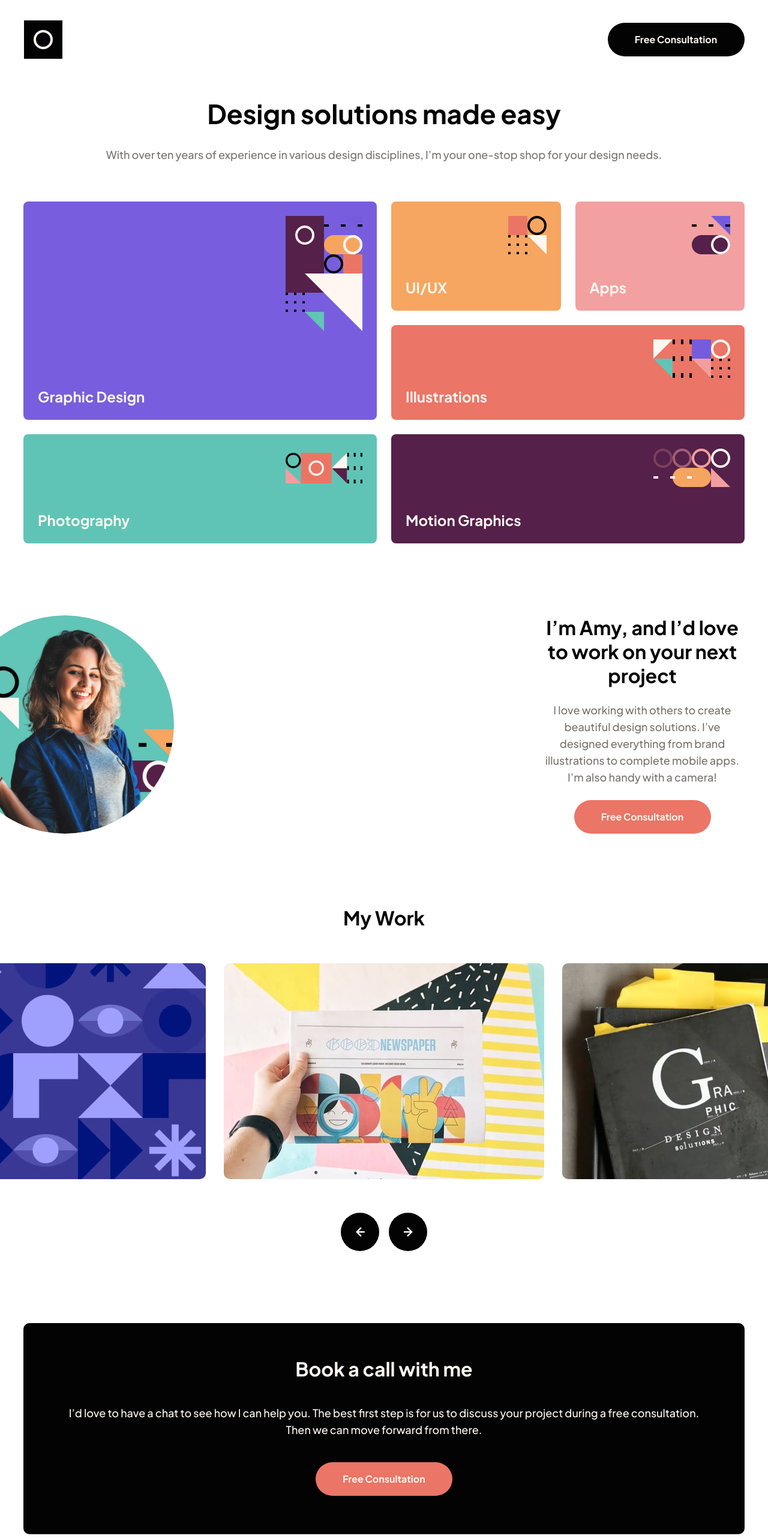
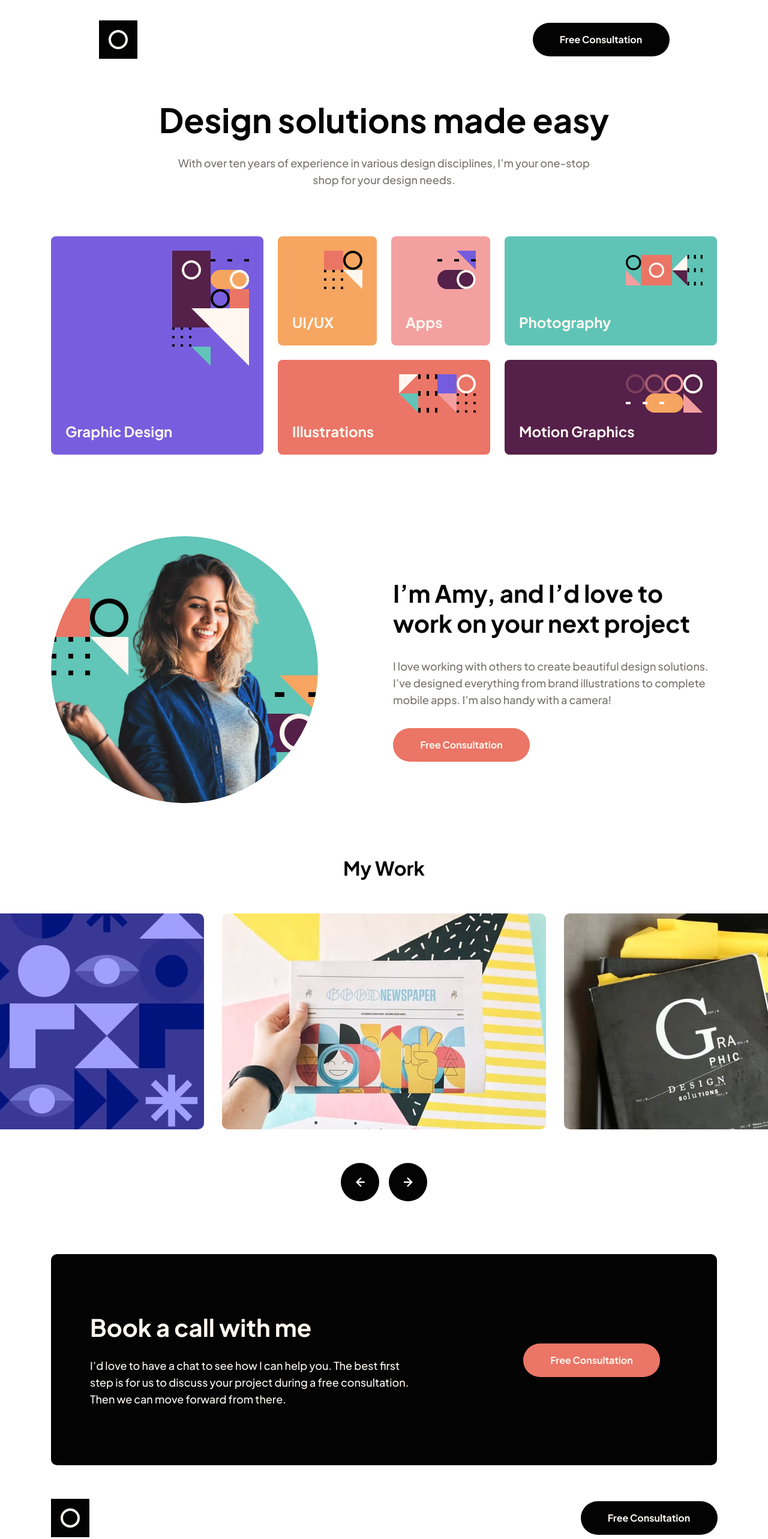
Before and after one commit to Jason-Donmoyer/single-page-design-portfolio, a plain HTML site: page index.html in a window 1280 px wide. Shown: the top 2566 px of the page at 60% size. Drawn offline with Linux system fonts and the light colour scheme.

Commit message:
HTML, CSS, JS: -HTML: --added comments to index.html -CSS: --styles for desktop --active styles -JS: --cleadned up comments

```diff
--- a/css/styles.css
+++ b/css/styles.css
@@ -154,8 +154,7 @@ body {
 
 /* Grid Container */
 .skills-grid-container {
-  /* height: 72.75rem; */
-  margin: 2rem 1rem 0rem 1rem;
+  margin: 0rem 1rem 0rem 1rem;
   display: grid;
   grid-template-columns: 1fr 1fr;
   grid-gap: 1.5rem;
@@ -173,7 +172,6 @@ body {
   display: flex;
   flex-direction: column;
   justify-content: space-between;
-  /* align-items: flex-end; */
   border-radius: 0.5rem;
 }
 
@@ -375,29 +373,22 @@ body {
   width: 88.125rem;
   display: flex;
   justify-content: center;
-  transition: transform 400ms ease-in;
-  /* position: relative; */
+  /* transition: transform 400ms ease-in; */
 }
 
 
 /* Slide */
 .slide {
   height: 11.25rem;
+  min-width: 16.875rem;
   width: 72vw;
   margin-left: 0.46875rem;
   margin-right: 0.46875rem;
-  /* position: relative; */
   background-color: var(--main-nuetral-color);
   background-size: cover;
   background-repeat: no-repeat;
   background-position: center;
   border-radius: 0.625rem;
-}
-
-
-/* Slide Hidden */
-.slide-hidden {
-  display: none;
 }
 
 
@@ -487,8 +478,15 @@ body {
 }
 
 
+/* Contact Info Copy Container */
+.contact-info-copy-container {
+  margin-bottom: 1.5rem;
+}
+
+
 /* Contact Info Headline h4 */
 .contact-info-headline {
+  margin-bottom: 1.5rem;
   font-size: 1.625rem;
   line-height: 2.0625rem;
   font-weight: var(--fw-bold);
@@ -578,8 +576,7 @@ body {
 
   /* Grid Container */
   .skills-grid-container {
-    /* height: 72.75rem; */
-    margin: 4rem 2.4375rem 0rem 2.4375rem;
+    margin: 0rem 2.4375rem 0rem 2.4375rem;
     grid-template-columns: 1fr 1fr 1fr 1fr;
     grid-template-areas: "gd-area gd-area uiux-area apps-area"
                         "gd-area gd-area ill-area ill-area"
@@ -650,7 +647,8 @@ body {
   /* Slide */
   .slide {
     height: 22.5rem;
-    width: 72vw;
+    min-width: 33.75rem;
+    width: 70vw;
     margin-left: 0.9375rem;
     margin-right: 0.9375rem;
   }
@@ -663,8 +661,15 @@ body {
   }
 
 
+  /* Contact Info Copy Container */
+  .contact-info-copy-container {
+    margin-bottom: 1.625rem;
+  }
+
+
   /* Contact Info Headline h4 */
   .contact-info-headline {
+    margin-bottom: 1.625rem;
     font-size: 2rem;
     line-height: 2.5rem;
   }
@@ -680,11 +685,167 @@ body {
   /* Footer */
   .footer {
     margin: 0rem 2.46875rem 3.5rem 2.46875rem;
-    display: flex;
-    align-items: center;
-    justify-content: space-between;
+  }
+
+}
+
+
+/***************************************************************/
+
+/***************************************************************/
+
+
+/* DESKTOP */
+/* 1280px */
+
+
+@media screen and (min-width: 1280px) {
+
+
+  /* Header */
+  .header {
+    margin-left: 10.28125rem;
+    margin-right: 10.28125rem;
   }
 
 
+  /* Hero */
+  .hero {
+    max-width: 47rem;
+    margin: 4.125rem auto 5rem auto;
+  }
+
+
+  /* Main Headline h1 */
+  .main-headline {
+    margin-bottom: 1.4375rem;
+    font-size: 3.5rem;
+    line-height: 4.4375rem;
+  }
+
+
+  /* Hero Copy */
+  .hero-copy {
+    margin-right: 0.6875rem;
+    margin-left: 0.6875rem;
+  }
+
+
+  /* Grid Container */
+  .skills-grid-container {
+    max-width: 69.375rem;
+    margin: 0rem auto;
+    grid-template-columns: 1fr 1fr 1fr 1fr 1fr 1fr;
+    grid-template-areas: "gd-area gd-area uiux-area apps-area photo-area photo-area"
+                        "gd-area gd-area ill-area ill-area mg-area mg-area";
+  }
+
+
+  /* UI/UX Grid Container */
+  /* Apps Grid Container */
+  /* Photography Grid Container */
+  .uiux-container,
+  .apps-container,
+  .photo-container {
+    height: 11.375rem;
+  }
+
+
+  /* Illustration Grid Container */
+  /* Motion Graphics Grid Container */
+  .ill-container,
+  .mg-container {
+    height: 9.875rem;
+  }
+
+
+  /* Main Info Container */
+  .main-info-container {
+    max-width: 69.375rem;
+    margin: 8.5rem auto 5.5rem auto;
+  }
+
+
+  /* Main Info Image */
+  .main-info-img {
+    width: 27.8125rem;
+    height: 27.8125rem;
+    position: initial;
+    left: 0px;
+  }
+
+
+  /* Main Info Copy Container */
+  .main-info-copy-container {
+    height: 19.125rem;
+    flex-basis: 33.75rem;
+    text-align: left;
+    align-items: flex-start;
+  }
+
+
+  /* Main Info Headline h2*/
+  .main-info-headline {
+    font-size: 2.5rem;
+    line-height: 3.125rem;
+  }
+
+
+  /* Contact Info Container */
+  .contact-info-container {
+    max-width: 69.375rem;
+    margin: 5.5rem auto 3.5rem auto;
+    padding: 5.0625rem 5.9375rem 5rem 4.0625rem;
+    flex-direction: row;
+  }
+
+
+  /* Contact Info Copy Container */
+  .contact-info-copy-container {
+    max-width: 33.75rem;
+    margin-bottom: 0rem;
+    text-align: left;
+  }
+
+
+  /* Contact Info Headline h4 */
+  .contact-info-headline {
+    margin-bottom: 1.5625rem;
+    font-size: 2.5rem;
+    line-height: 3.125rem;
+  }
+
+
+  /* Footer */
+  .footer {
+    max-width: 69.4375rem;
+    margin: 0rem auto 4rem auto;
+  }
+
+
+  /* ACTIVE STATES */
+
+
+  /* Free Consultation Button */
+  /* Slideshow Buttons */
+  .free-consultation-btn:hover,
+  .ss-btn:hover {
+    cursor: pointer;
+  }
+
+
+  /* Button Dark BG */
+  /* Slideshow Buttons */
+  .btn-dark:hover,
+  .ss-btn:hover {
+    background-color: var(--gd-bg-color);
+  }
+
+
+  /* Button Bright BG */
+  .btn-bright:hover {
+    background-color: var(--uiux-bg-color);
+  }
+
 
 }
--- a/index.html
+++ b/index.html
@@ -12,18 +12,21 @@
 </head>
 <body>
 
+  <!-- Header Start -->
   <header class="header">
     <div class="logo"></div>
     <div class="free-consultation-btn btn-dark">Free Consultation</div>
   </header>
+  <!-- Header End -->
 
-
+  <!-- Hero Start -->
   <div class="hero">
     <h1 class="main-headline">Design solutions made easy</h1>
     <p class="hero-copy">With over ten years of experience in various design disciplines, I’m your one-stop shop for your design needs.</p>
   </div>
+  <!-- Hero End -->
 
-
+  <!-- Skills Grid Container Start -->
   <div class="skills-grid-container">
 
     <div class="skills-container gd-container">
@@ -69,8 +72,9 @@
     </div>
 
   </div>
+  <!-- Skills Grid Container End -->
 
-
+  <!-- Main Info Container Start -->
   <div class="main-info-container">
     <div class="main-info-img"></div>
     <div class="main-info-copy-container">
@@ -80,8 +84,9 @@
       <div class="free-consultation-btn btn-bright">Free Consultation</div>
     </div>
   </div>
+  <!-- Main Info Container End -->
 
-
+  <!-- Slideshow Container Start -->
   <div class="slideshow-container">
     <h3 class="slideshow-headline">My Work</h3>
     <div id="slides-container" class="slides-container">
@@ -96,20 +101,25 @@
       <div id="fwd-btn" class="ss-btn fwd-btn"></div>
     </div>
   </div>
+  <!-- Slideshow Container End -->
 
-
+  <!-- Contact Info Container Start -->
   <div class="contact-info-container">
+    <div class="contact-info-copy-container">
       <h4 class="contact-info-headline">Book a call with me</h4>
       <p class="contact-info-copy">I’d love to have a chat to see how I can help you. The best first step is for us to discuss your project during a
         free consultation. Then we can move forward from there.</p>
+    </div>
     <div class="free-consultation-btn btn-bright">Free Consultation</div>
   </div>
+  <!-- Contact Container End -->
 
-
+  <!-- Footer Start -->
   <footer class="footer">
     <div class="logo"></div>
     <div class="free-consultation-btn btn-dark">Free Consultation</div>
   </footer>
+  <!-- Footer End -->
 
 <script src="main.js"></script>
 
--- a/main.js
+++ b/main.js
@@ -17,28 +17,15 @@ const slide5 = document.getElementById('slide-5');
 let slidesArr = [slide1, slide2, slide3, slide4, slide5];
 
 
-
 // Event Listeners to Change Slides
 
-let amount = 20;
-let initial = 0;
 // Back Button
 backBtn.addEventListener('click', () => {
   // slidesContainer.style.transform = 'translate3d(20%, 0, 0)';
-  // slidesContainer.style.transformOrigin += '20%';
   let lastEle = slidesArr.pop();
   slidesArr.unshift(lastEle);
   slidesArr.forEach(e => slidesContainer.appendChild(e));
-  // requestAnimationFrame(() => slidesContainer.style.transform = 'translate3d(20%, 0, 0)');
-  // slidesContainer.style.transform = 'translate3d(20%, 0, 0)';
-  // initial += amount;
 });
-
-
-
-// backBtn.addEventListener('transitionrun', () => {
-//   slidesContainer.style.transform = 'translate3d(20%, 0, 0)';
-// } );
 
 // Forward Button
 fwdBtn.addEventListener('click', () => {
```
Lines whose indentation alone changed are shown as unchanged.
